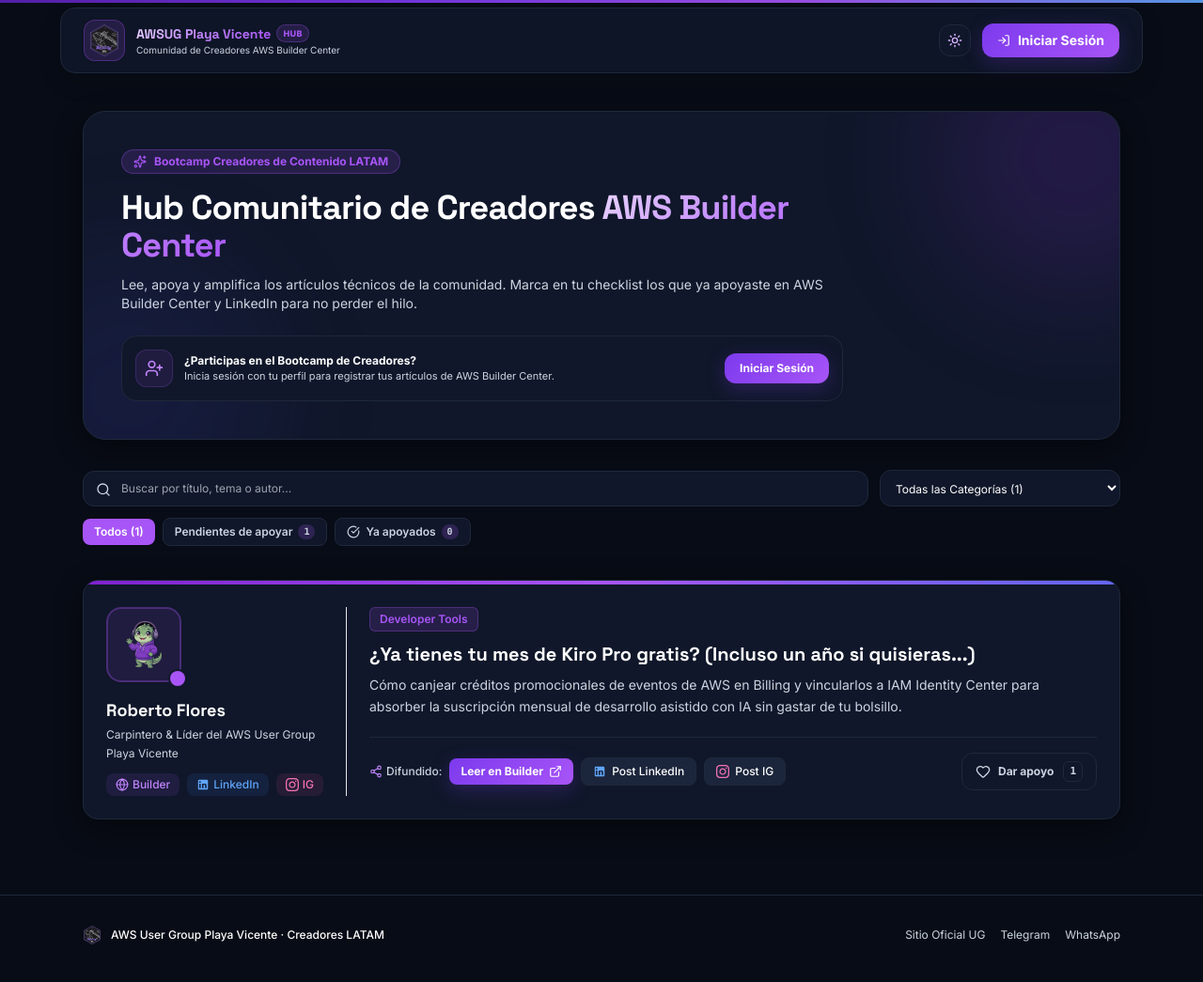
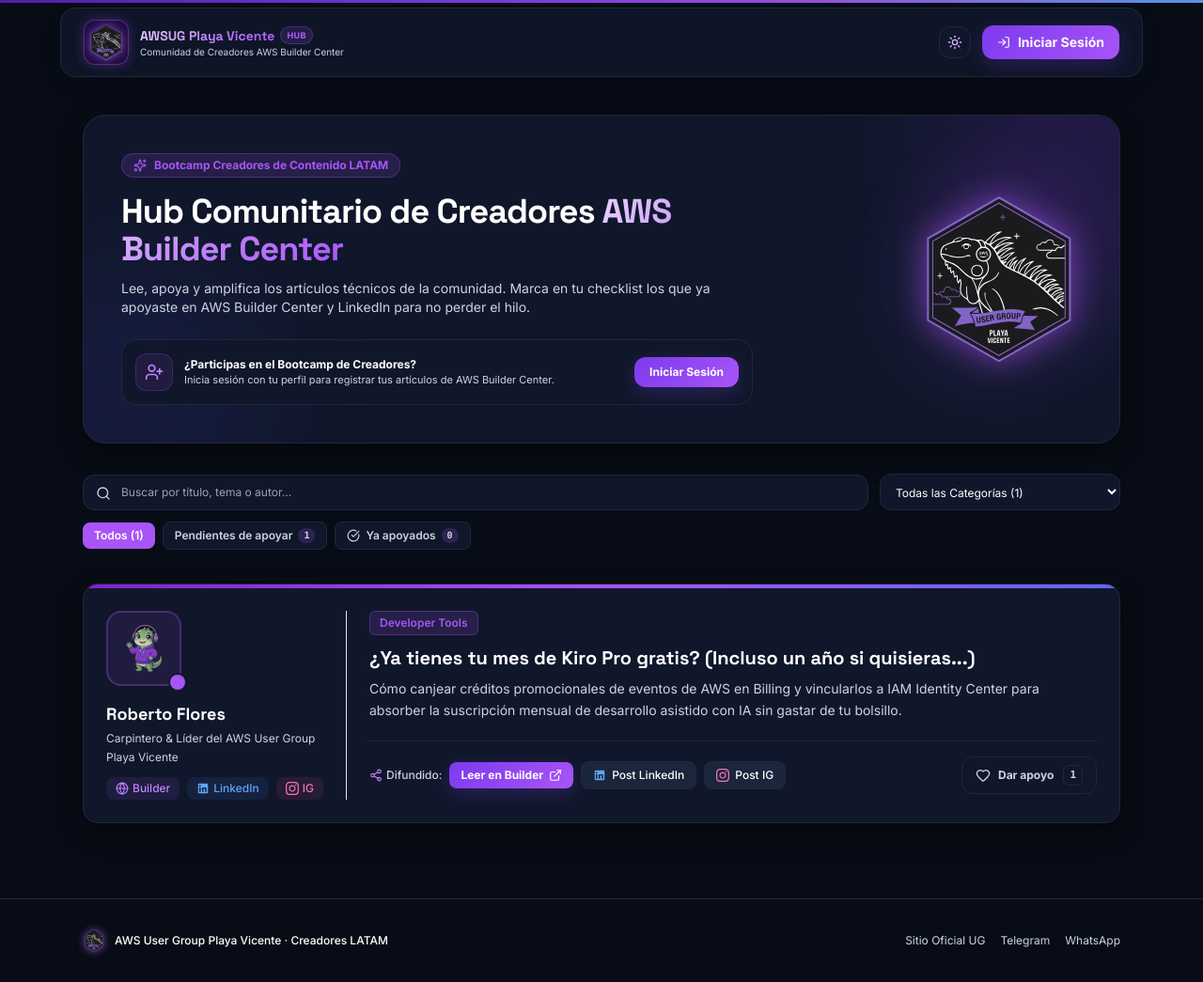
Before and after one commit to Siegfried-FS/creadores-builder, a React (Vite) app: page / in a window 1280 px wide. Shown: the whole page at 94% size. Built offline with nearby package versions, Linux system fonts and the light colour scheme.

Commit message:
fix: logo del UG de alta definición con aura espectral en navbar y hero

```diff
--- a/src/App.tsx
+++ b/src/App.tsx
@@ -221,7 +221,8 @@ export function App() {
           <div className="absolute -top-24 -right-24 w-72 h-72 bg-purple-600/15 rounded-full blur-3xl pointer-events-none" />
           <div className="absolute -bottom-24 -left-24 w-72 h-72 bg-indigo-600/10 rounded-full blur-3xl pointer-events-none" />
 
-          <div className="relative z-10 max-w-3xl">
+          <div className="relative z-10 flex flex-col md:flex-row items-center justify-between gap-8">
+            <div className="max-w-2xl flex-1">
               <div className="inline-flex items-center gap-2 px-3 py-1 rounded-full badge-accent text-xs font-bold mb-3 sm:mb-4">
                 <Sparkles className="w-3.5 h-3.5" />
                 <span>Bootcamp Creadores de Contenido LATAM</span>
@@ -289,6 +290,17 @@ export function App() {
                   </button>
                 </div>
               )}
+            </div>
+
+            {/* Emblema Oficial AWSUG Playa Vicente con Aura Espectral */}
+            <div className="relative shrink-0 hidden md:flex items-center justify-center w-36 h-36 lg:w-44 lg:h-44">
+              <div className="absolute inset-0 bg-purple-500/25 rounded-full blur-2xl animate-pulse pointer-events-none" />
+              <img
+                src="/images/logo-tight.svg"
+                alt="AWS User Group Playa Vicente"
+                className="w-full h-full object-contain filter drop-shadow-[0_0_16px_rgba(168,85,247,0.55)] transition-transform hover:scale-105"
+              />
+            </div>
           </div>
         </section>
 
@@ -402,7 +414,11 @@ export function App() {
       <footer className="border-t border-border mt-12 py-8 bg-surface/50">
         <div className="max-w-6xl mx-auto px-4 sm:px-6 flex flex-col sm:flex-row items-center justify-between gap-4 text-xs text-muted">
           <div className="flex items-center gap-2.5">
-            <img src="/images/AWS_UG_Official_Authentic_Logo.png" alt="AWSUG" className="w-5 h-5 object-contain" />
+            <img
+              src="/images/logo-tight.svg"
+              alt="AWSUG"
+              className="w-6 h-6 object-contain filter drop-shadow-[0_0_4px_rgba(168,85,247,0.7)]"
+            />
             <span className="font-medium text-ink">AWS User Group Playa Vicente &middot; Creadores LATAM</span>
           </div>
 
--- a/src/components/Navbar.tsx
+++ b/src/components/Navbar.tsx
@@ -32,11 +32,11 @@ export const Navbar: FC<NavbarProps> = ({
             className="flex items-center gap-3 group shrink-0"
             title="Ir al portal principal de AWSUG Playa Vicente"
           >
-            <div className="w-10 h-10 sm:w-11 sm:h-11 shrink-0 flex items-center justify-center rounded-xl bg-purple-500/15 border border-purple-500/30 group-hover:border-purple-400 p-1 transition-all shadow-sm">
+            <div className="relative w-11 h-11 sm:w-12 sm:h-12 shrink-0 flex items-center justify-center rounded-xl bg-purple-950/40 border border-purple-500/40 group-hover:border-purple-400 p-1 transition-all shadow-[0_0_12px_rgba(168,85,247,0.3)] group-hover:shadow-[0_0_18px_rgba(168,85,247,0.5)]">
               <img
-                src="/images/AWS_UG_Official_Authentic_Logo.png"
+                src="/images/logo-tight.svg"
                 alt="Logo AWSUG Playa Vicente"
-                className="w-full h-full object-contain group-hover:scale-105 transition-transform"
+                className="w-full h-full object-contain filter drop-shadow-[0_0_4px_rgba(168,85,247,0.7)] group-hover:scale-105 transition-transform"
               />
             </div>
 
```
Also changed, not shown: public/images/logo-tight.svg (added). Lines whose indentation alone changed are shown as unchanged.
